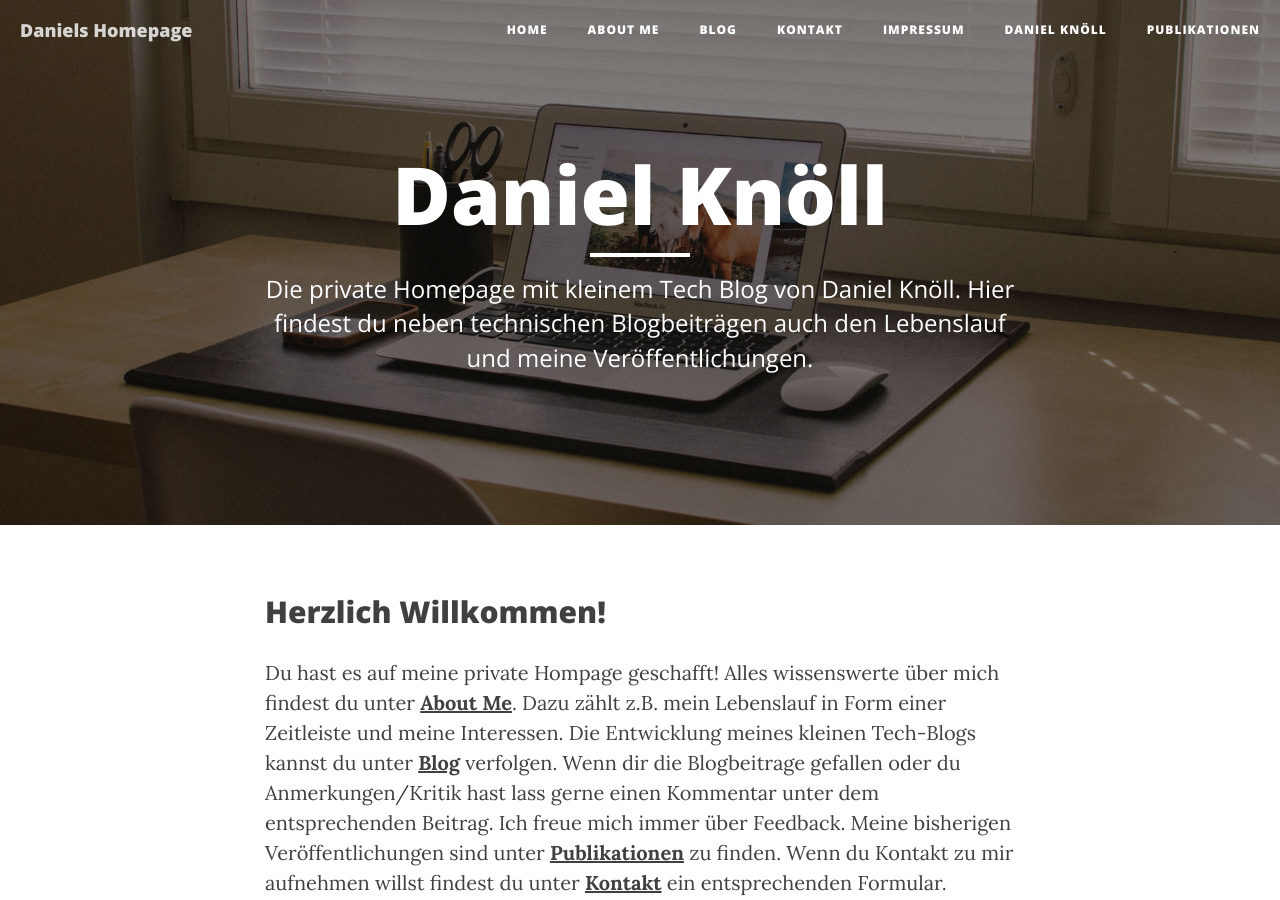
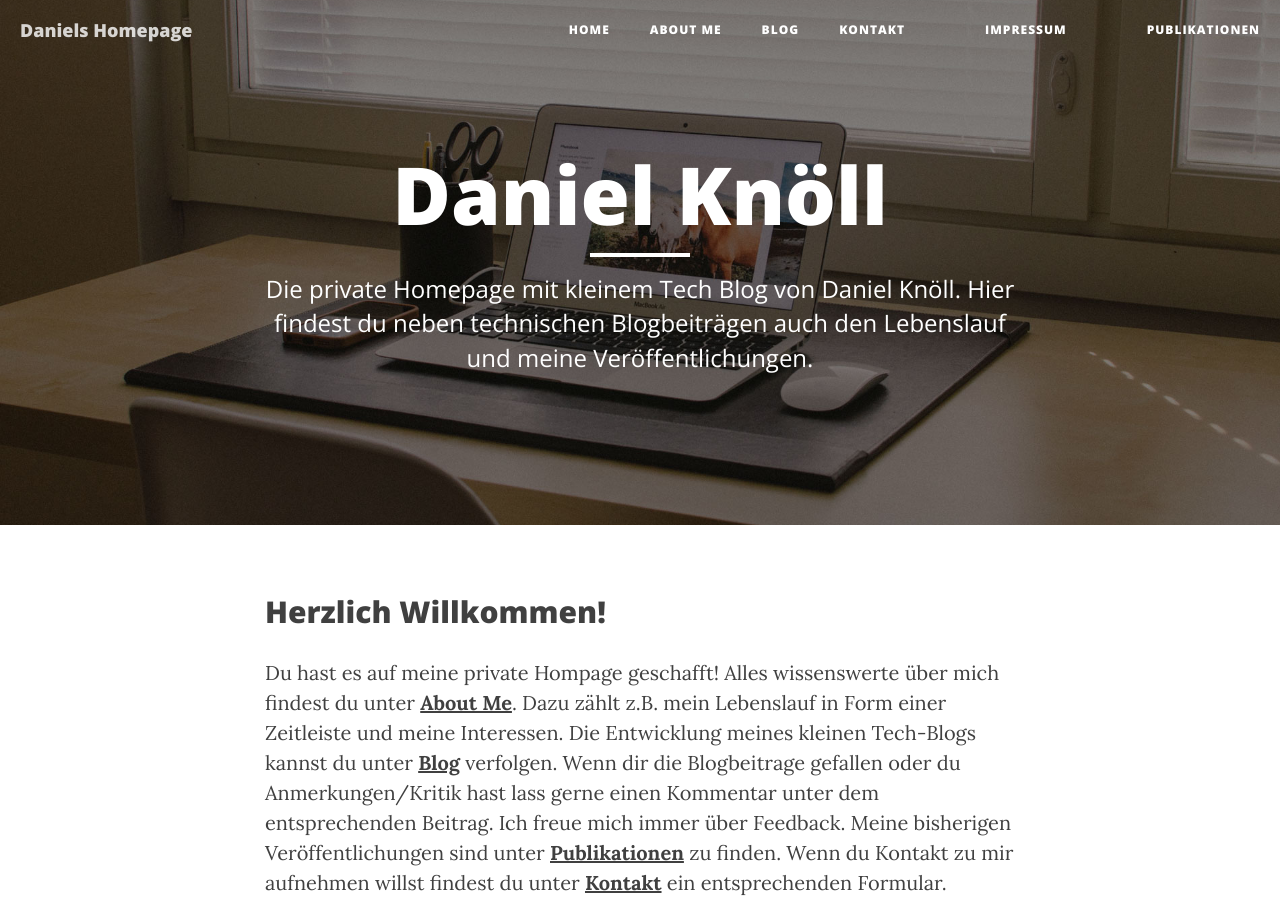
Before and after one commit to Danny4927/danny4927.github.io, a Jekyll site: the page built from index.md, in a window 1280 px wide and 900 px high. Built offline with Jekyll 4.4.1, drawn with Linux system fonts in a browser that asks for light colours; nearby versions of some CDN libraries.

Commit message:
dont list index in nav bar

```diff
--- a/_includes/nav.html
+++ b/_includes/nav.html
@@ -20,7 +20,7 @@
                 </li>
                 {% for page in site.pages %}
                 <li>
-                    {% if page.title %}<a href="{{ page.url | prepend: site.baseurl }}">{{ page.title }}</a>{% endif %}
+                    {% if page.title != "Daniel Knöll" %}<a href="{{ page.url | prepend: site.baseurl }}">{{ page.title }}</a>{% endif %}
                 </li>
                 {% endfor %}
             </ul>
```
